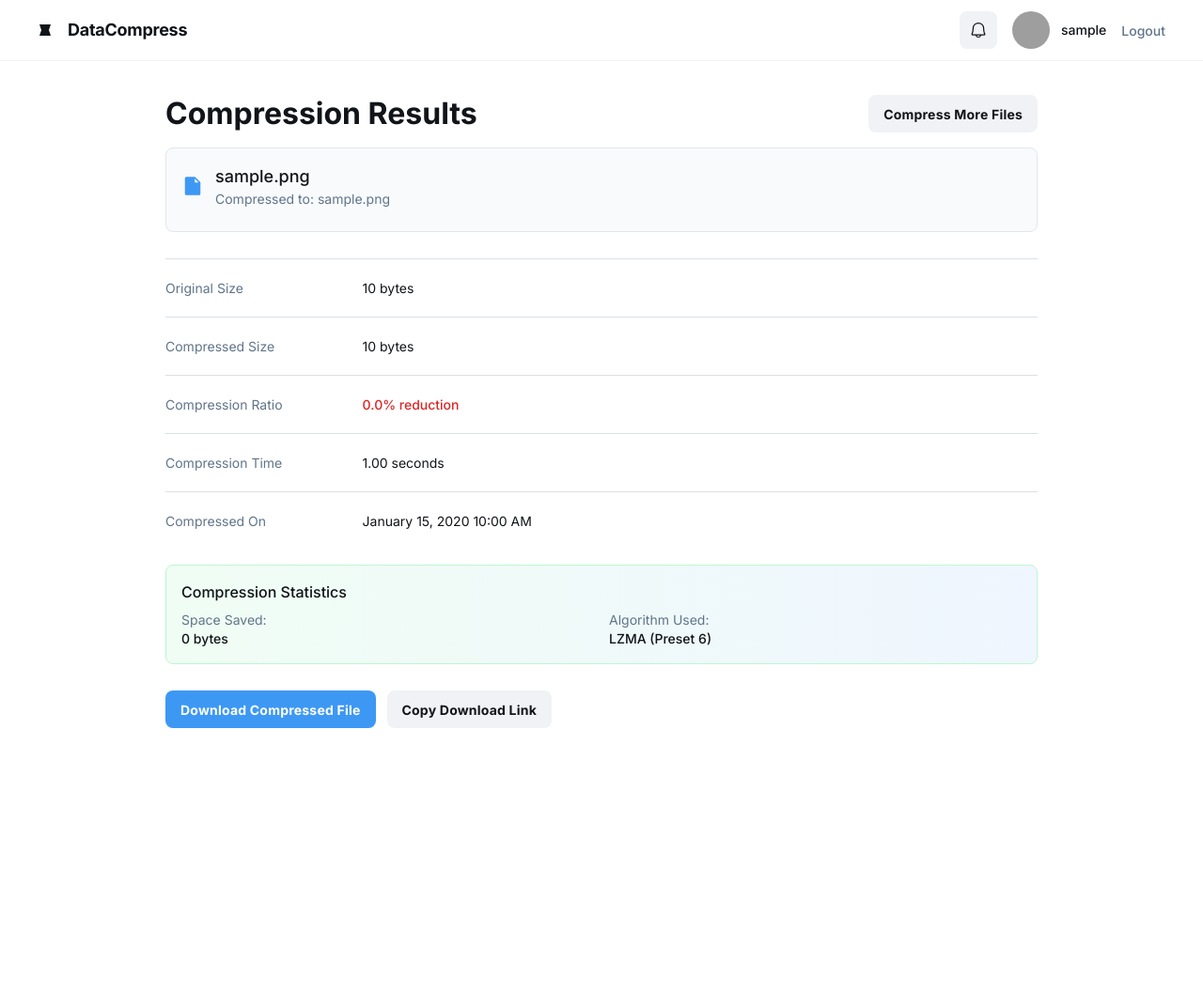
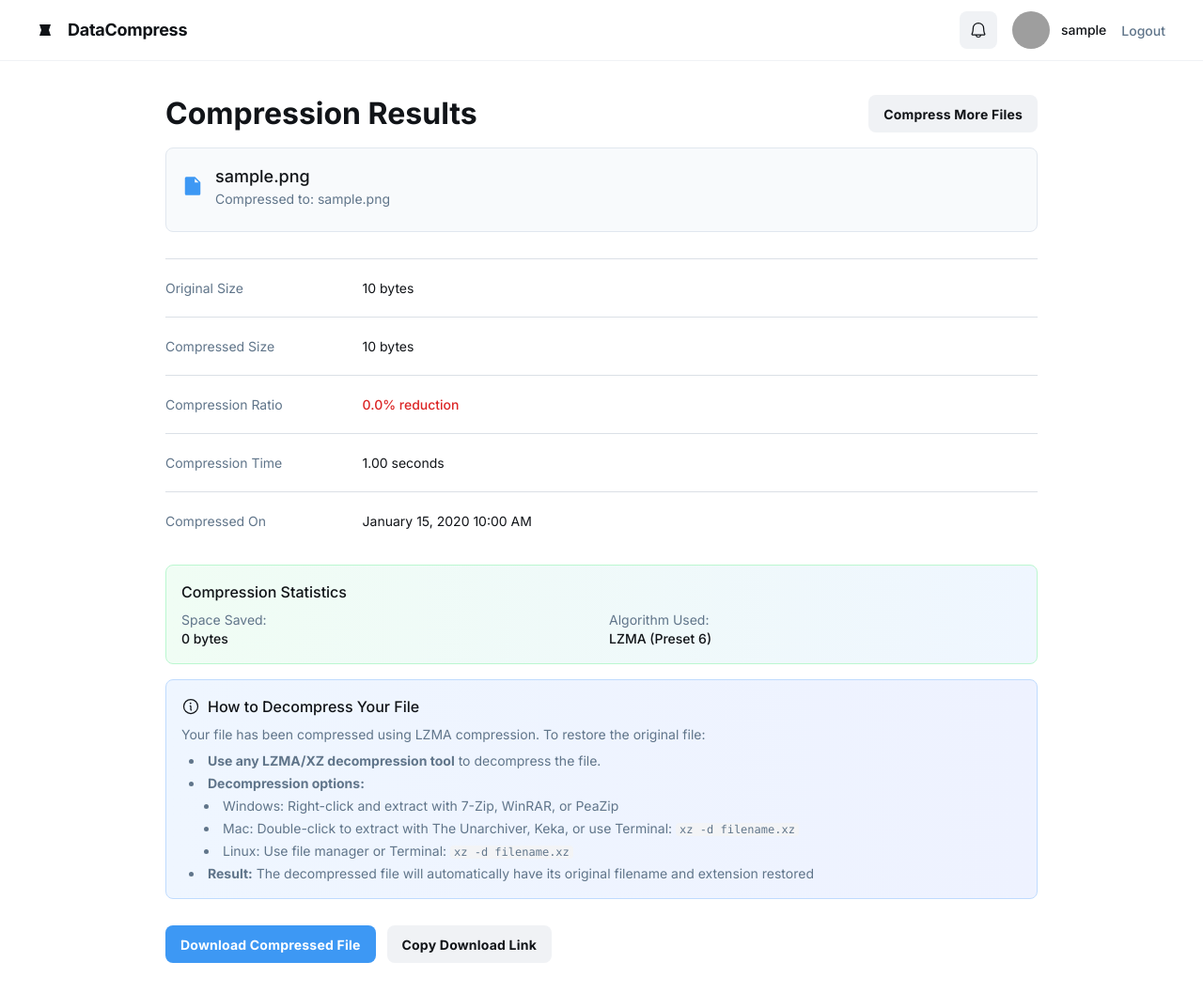
Before and after one commit to uzoanyanwu/lzma-compression-project, a Django app: page /results/1/ in a window 1280 px wide. Shown: the whole page at 94% size. Before the commit the page ends 775 px from the top, so only its background shows below. Run offline with Django 5.2, Linux system fonts and the light colour scheme; a user stored in the database is signed in; tables that the repository leaves empty hold one stand-in row (values such as "Sample post"); some libraries are stand-ins or nearby versions; grey boxes are pictures that could not be loaded.

Commit message:
Improve compression logic
 Co-authored-by: Chibuike Anyanwu <anyanwuchib@gmail.com>

```diff
--- a/compression/templates/compression/results.html
+++ b/compression/templates/compression/results.html
@@ -69,13 +69,42 @@
                   <div>
                     <p class="text-[#60758a]">Space Saved:</p>
                     <p class="text-[#111418] font-medium">
-                      {{ result.file.original_file_size|add:"-"|add:result.compressed_file_size|filesizeformat }}
+                      {{ result.file.original_file_size|subtract:result.compressed_file_size|filesizeformat }}
                     </p>
                   </div>
                   <div>
                     <p class="text-[#60758a]">Algorithm Used:</p>
                     <p class="text-[#111418] font-medium">LZMA (Preset 6)</p>
                   </div>
+                </div>
+              </div>
+            </div>
+
+            <!-- Decompression Instructions -->
+            <div class="px-4 pb-4">
+              <div class="bg-gradient-to-r from-blue-50 to-indigo-50 rounded-lg p-4 border border-blue-200">
+                <h4 class="text-[#111418] font-medium mb-2 flex items-center gap-2">
+                  <svg width="20" height="20" fill="currentColor" viewBox="0 0 256 256">
+                    <path d="M128,24A104,104,0,1,0,232,128,104.11,104.11,0,0,0,128,24Zm0,192a88,88,0,1,1,88-88A88.1,88.1,0,0,1,128,216Zm16-40a8,8,0,0,1-8,8,16,16,0,0,1-16-16V128a8,8,0,0,1,0-16,16,16,0,0,1,16,16v40A8,8,0,0,1,144,176ZM112,84a12,12,0,1,1,12,12A12,12,0,0,1,112,84Z"></path>
+                  </svg>
+                  How to Decompress Your File
+                </h4>
+                <div class="text-sm text-[#60758a] space-y-2">
+                  <p>Your file has been compressed using LZMA compression. To restore the original file:</p>
+                  <ul class="list-disc list-inside space-y-1 ml-2">
+                    <li><strong>Use any LZMA/XZ decompression tool</strong> to decompress the file.</li>
+                    <li><strong>Decompression options:</strong>
+                      <ul class="list-disc list-inside ml-4 mt-1 space-y-1">
+                        <li>Windows: Right-click and extract with 7-Zip, WinRAR, or PeaZip</li>
+                        <li>Mac: Double-click to extract with The Unarchiver, Keka, or use Terminal: <code class="bg-gray-100 px-1 rounded text-xs">xz -d filename.xz</code></li>
+                        <li>Linux: Use file manager or Terminal: <code class="bg-gray-100 px-1 rounded text-xs">xz -d filename.xz</code></li>
+                      </ul>
+                    </li>
+                    <li><strong>Result:</strong> The decompressed file will automatically have its original filename and extension restored</li>
+                    {% if '.zip.xz' in result.compressed_filename %}
+                    <li><strong>Note:</strong> This file contains multiple files. After decompression, you'll get a ZIP file that you can extract normally.</li>
+                    {% endif %}
+                  </ul>
                 </div>
               </div>
             </div>
--- a/compression/templatetags/custom_filters.py
+++ b/compression/templatetags/custom_filters.py
@@ -1,9 +1,11 @@
 from django import template
-from django.template.defaultfilters import filesizeformat
 
 register = template.Library()
 
 @register.filter
-def custom_filesizeformat(bytes_value):
-    """Custom file size formatting"""
-    return filesizeformat(bytes_value)
+def subtract(value, arg):
+    """Subtract arg from value"""
+    try:
+        return int(value) - int(arg)
+    except (ValueError, TypeError):
+        return 0
--- a/compression/views.py
+++ b/compression/views.py
@@ -95,8 +95,15 @@ def compress_single_file(file_record):
     # Compress using LZMA
     compressed_data = lzma.compress(data, preset=6)  # Preset 6 is default for good compression
 
-    # Create compressed filename
-    compressed_filename = f"{os.path.splitext(file_record.original_filename)[0]}.xz"
+    # Create compressed filename that preserves original extension information
+    # Format: originalname.original_ext.xz (so when decompressed, it becomes originalname.original_ext)
+    original_name, original_ext = os.path.splitext(file_record.original_filename)
+    if original_ext:
+        # If there's an extension, include it in the compressed filename
+        compressed_filename = f"{original_name}{original_ext}.xz"
+    else:
+        # If no extension, just add .xz
+        compressed_filename = f"{file_record.original_filename}.xz"
 
     # Save compressed file
     compressed_dir = os.path.join(settings.MEDIA_ROOT, 'compressed', str(file_record.user.id))
@@ -148,13 +155,14 @@ def compress_multiple_files(file_records):
     # Create a combined filename
     if len(file_records) <= 3:
         filenames = [os.path.splitext(f.original_filename)[0] for f in file_records]
-        compressed_filename = f"{'_'.join(filenames)}.xz"
+        base_name = '_'.join(filenames)
+        compressed_filename = f"{base_name}.xz"
     else:
-        compressed_filename = f"{len(file_records)}_files_compressed.xz"
+        compressed_filename = f"{len(file_records)}_files_archive.xz"
 
     # Ensure filename isn't too long
     if len(compressed_filename) > 200:
-        compressed_filename = f"{len(file_records)}_files_compressed.xz"
+        compressed_filename = f"{len(file_records)}_files_archive.xz"
 
     # Save compressed file
     user_id = file_records[0].user.id
```
